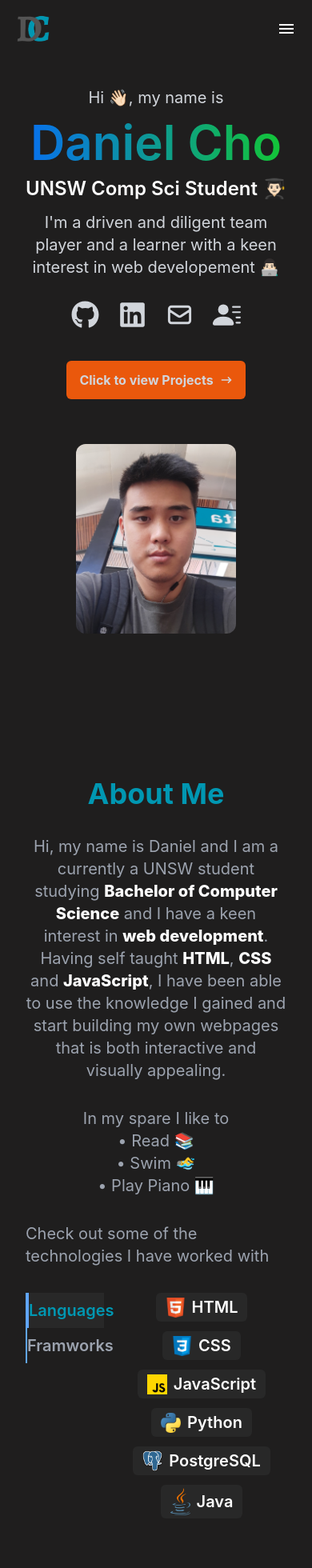
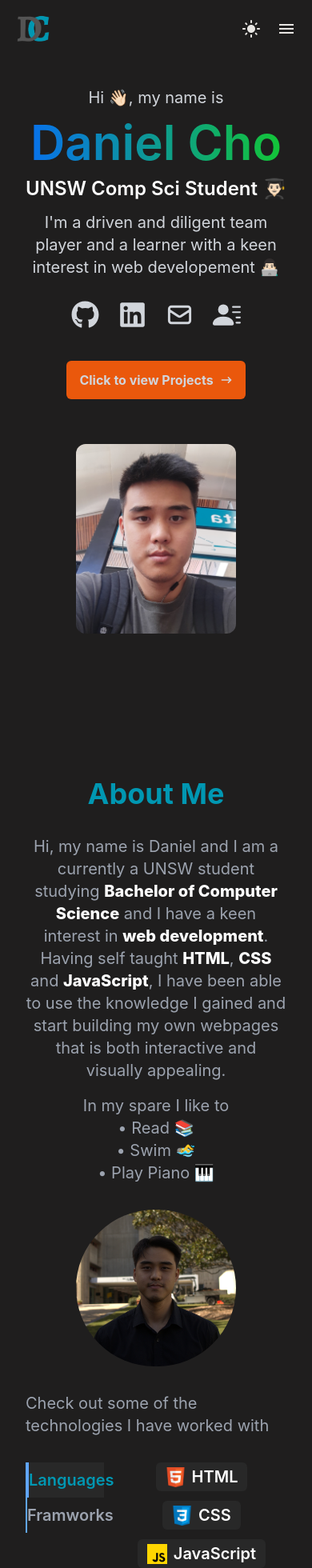
Before and after one commit to dancho01/portfolio-v2, a React (Create React App) app: page / in a window 390 px wide. Shown: the top 1960 px of the page at 80% size. Built offline with nearby package versions, Linux system fonts and the light colour scheme; the HTML template or start-up script is replaced by a standard one.

Commit message:
added aboutMe portrait

```diff
--- a/src/components/About.jsx
+++ b/src/components/About.jsx
@@ -8,6 +8,7 @@ import css from'../assets/css.png'
 import tailwind from'../assets/tailwind.png'
 import postgres from'../assets/postgresql.png'
 import mui from '../assets/mui.png'
+import portrait from '../assets/aboutPortrait.jpg'
 
 const About2 = () => {
 
@@ -22,17 +23,21 @@ const About2 = () => {
         <div className='h-full max-w-[1000px] flex flex-col mx-auto dark:text-gray-400 px-8 text-xl pt-14'>
             <h1 className='text-4xl font-bold text-[#0097b2] text-center my-4'>About Me</h1>
             <div className='grid md:grid-cols-2 gap-8 my-4'>
-                <div className='text-center sm:text-left md:text-right'>
-                Hi, my name is Daniel and I am a currently a UNSW student studying <span className='dark:text-[white] font-extrabold'>Bachelor of Computer Science</span> and I have a keen interest in <span className='dark:text-white font-extrabold'>web development</span>. Having self taught <span className='dark:text-white font-extrabold'>HTML</span>, <span className='dark:text-white font-extrabold'>CSS</span> and <span className='dark:text-white font-extrabold'>JavaScript</span>, I have been able to use the knowledge I gained and start building my own webpages that is both interactive and visually appealing.
-                </div>
                 <div className='text-center sm:text-left'>
+                    <p>Hi, my name is Daniel and I am a currently a UNSW student studying <span className='dark:text-[white] font-extrabold'>Bachelor of Computer Science</span> and I have a keen interest in <span className='dark:text-white font-extrabold'>web development</span>. Having self taught <span className='dark:text-white font-extrabold'>HTML</span>, <span className='dark:text-white font-extrabold'>CSS</span> and <span className='dark:text-white font-extrabold'>JavaScript</span>, I have been able to use the knowledge I gained and start building my own webpages that is both interactive and visually appealing. </p>
+                    <p className='mt-4'>
                         In my spare I like to
                         <ul>
                             <li>• Read 📚</li>
                             <li>• Swim 🏊‍♂️</li>
                             <li>• Play Piano 🎹</li>
                         </ul>
+                    </p>
                 </div>
+                <div>
+                    <img className='w-[200px] md:w-[300px] rounded-full mx-auto' src={portrait} alt="portrait" />
+                </div>
+
             </div>
 
             {/* Technologies */}
--- a/src/components/Navbar.jsx
+++ b/src/components/Navbar.jsx
@@ -47,9 +47,14 @@ const Nav2 = () => {
                 </ul>
             </div>
 
-            <div onClick={handleClick} className='md:hidden navlink-slide cursor-pointer hover:bg-gray-800 rounded-full px-2 py-2'>
-                {!nav ? <MenuIcon sx={{ color: 'white' }} /> : <MenuOpenIcon sx={{ color: 'white' }} />}
-            </div>
+            <ul className='md:hidden flex gap-1 items-center'>
+                <li className='navlink-slide cursor-pointer hover:bg-gray-300 dark:hover:bg-gray-800 rounded-full px-2 py-2' onClick={() => {toggleDarkMode(getters, setters)}}>
+                { getters.darkMode ? <LightModeIcon /> : <DarkModeIcon /> }
+                </li>
+                <li onClick={handleClick} className='navlink-slide cursor-pointer hover:bg-gray-300 dark:hover:bg-gray-800 rounded-full px-2 py-2'>
+                {!nav ? <MenuIcon /> : <MenuOpenIcon /> }
+                </li>
+            </ul>
 
             {nav ? <div onClick={handleClick} className='bg-black/40 fixed w-full h-screen top-[70px] left-0'>
             </div> : ''}
```
Also changed, not shown: src/assets/aboutPortrait.jpg (added). Lines whose indentation alone changed are shown as unchanged.
